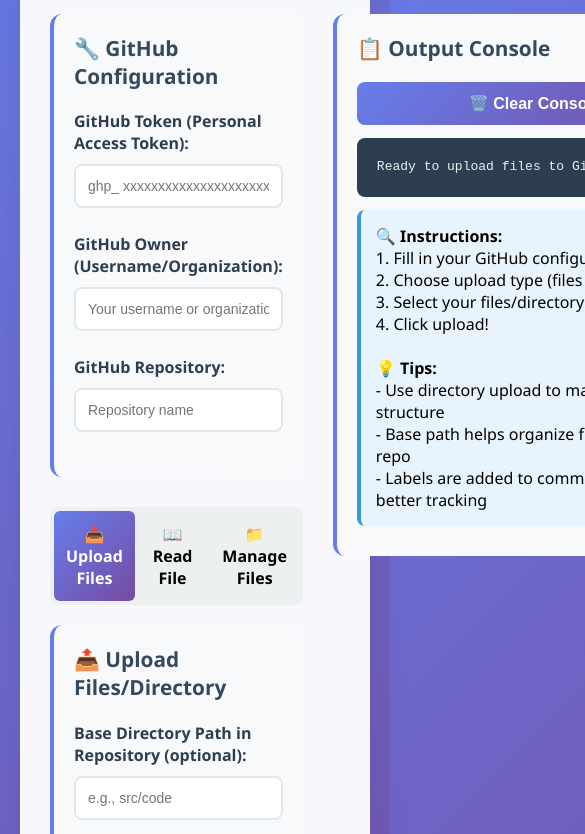
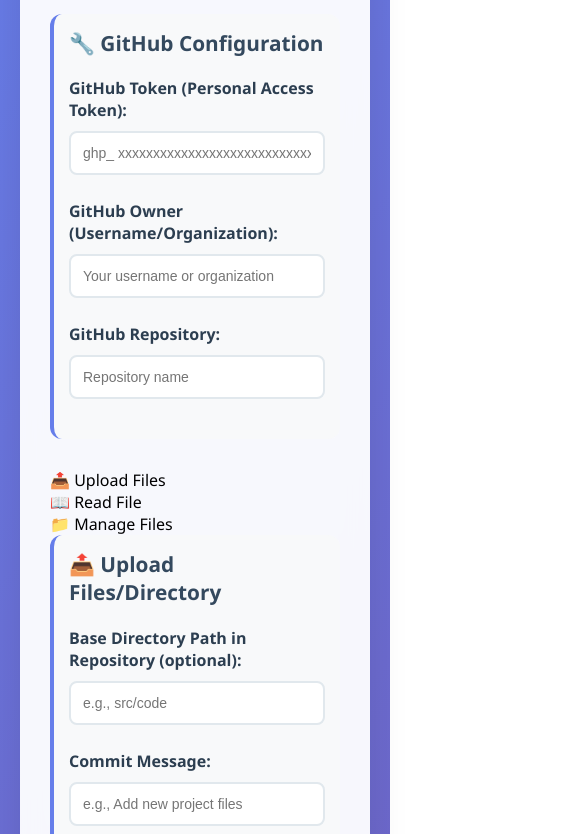
Before and after one commit to marouanbouchettoy/Enhanced-GitHub-File-Manager, a plain HTML site: page index.html in a window 390 px wide. Shown: the part 222-1056 px from the top of the page, 585 px wide, since content can reach past the window. Drawn offline with Linux system fonts and the light colour scheme.

Commit message:
Enhanced GitHub File Manager v3

```diff
--- a/style.css
+++ b/style.css
@@ -138,48 +138,24 @@
     transition: width 0.3s ease;
 }
 
-.tabs {
-    display: grid;
-    grid-template-columns: repeat(3, 1fr);
-    margin-bottom: 20px;
-    background: #ecf0f1;
-    border-radius: 8px;
-    padding: 4px;
-}
-
-.tab {
-    padding: 12px;
-    text-align: center;
-    cursor: pointer;
-    border-radius: 6px;
-    transition: all 0.3s ease;
-    font-weight: 600;
-}
-
-.tab.active {
-    background: linear-gradient(135deg, #667eea 0%, #764ba2 100%);
-    color: white;
-}
-
-.tab-content {
-    display: none;
-}
-
-.tab-content.active {
-    display: block;
-}
-
-.file-preview {
-    max-height: 200px;
-    overflow-y: auto;
-    background: #f8f9fa;
-    padding: 10px;
-    border-radius: 6px;
-    font-family: monospace;
-    font-size: 12px;
-}
-
 .console-section {
     position: sticky;
     top: 20px;
 }
+
+/* Responsive Design */
+@media (max-width: 768px) {
+    .main-content {
+        grid-template-columns: 1fr;
+    }
+    .right-column {
+        position: static;
+    }
+    .section {
+        padding: 15px;
+    }
+    button {
+        padding: 10px 20px;
+        font-size: 14px;
+    }
+}
```
